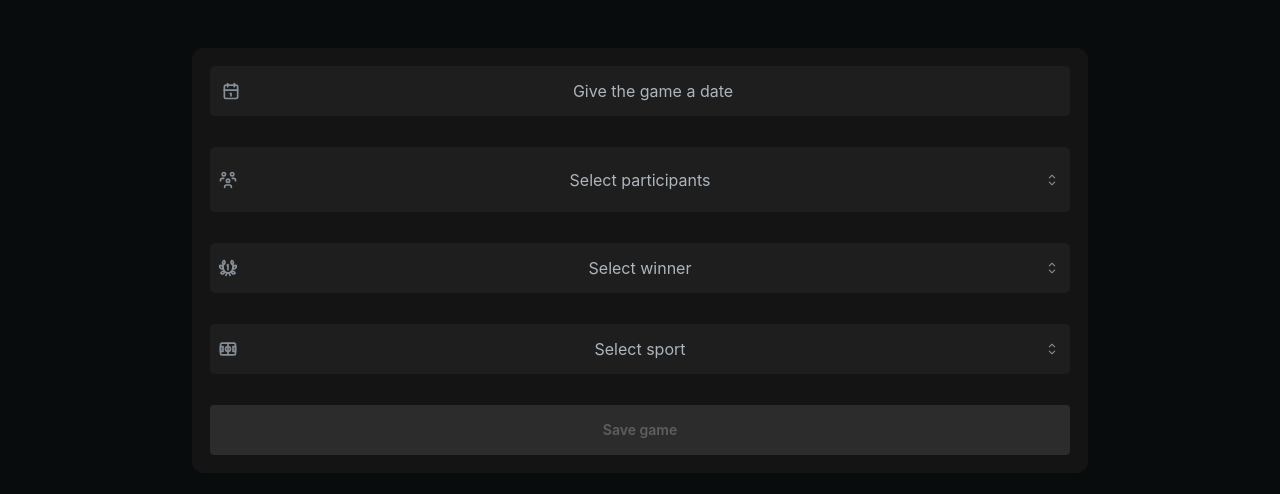
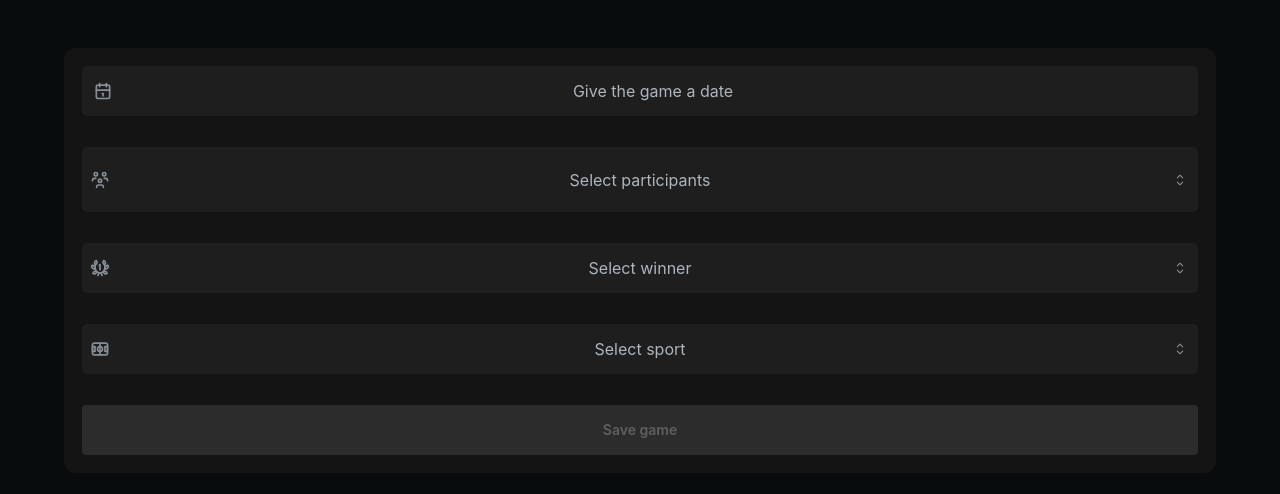
Before and after one commit to Larppuli/Scoreboard-2.0, a Next.js app: page /new-game in a window 1280 px wide. Shown: the top 494 px of the page. Built offline with nearby package versions, Linux system fonts and the light colour scheme; no server answers; the database is empty.

Commit message:
changed stack width

```diff
--- a/app/new-game/page.tsx
+++ b/app/new-game/page.tsx
@@ -112,7 +112,7 @@ export default function Page() {
         align="center"
         p={'18px'}
         bg={'#141414'}
-        w={'70vw'}
+        w={'90vw'}
         mt={'4vh'}
         style={{ borderRadius: '12px' }}
       >
```
